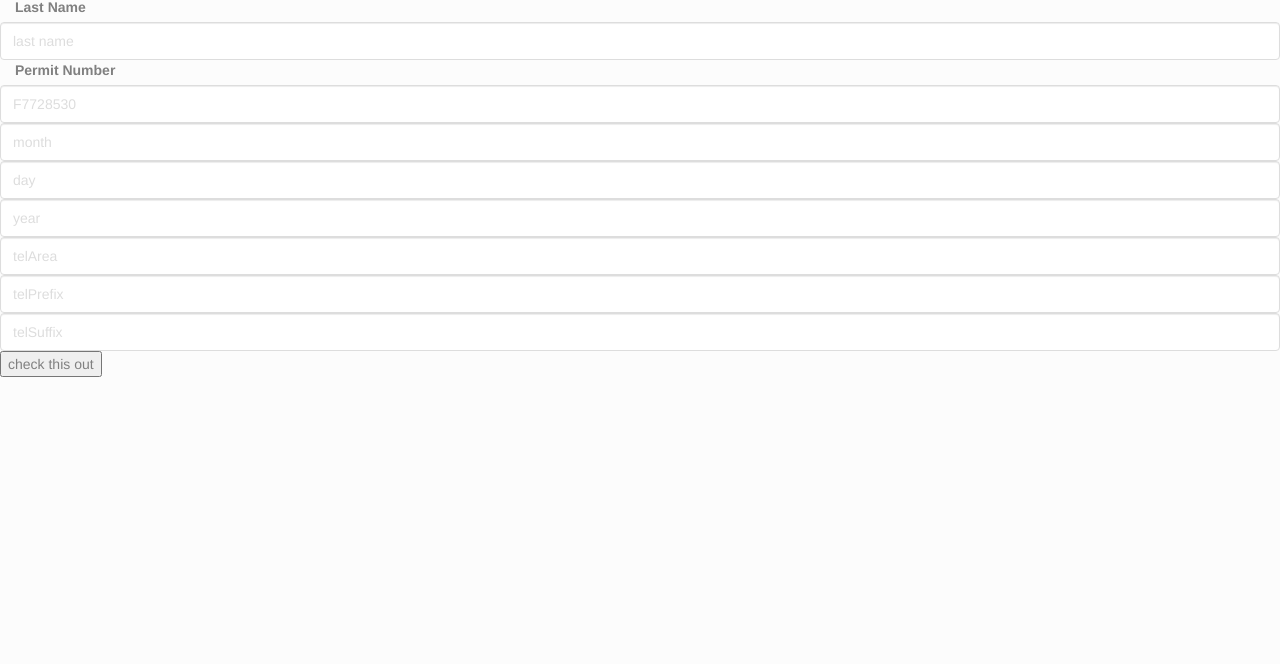
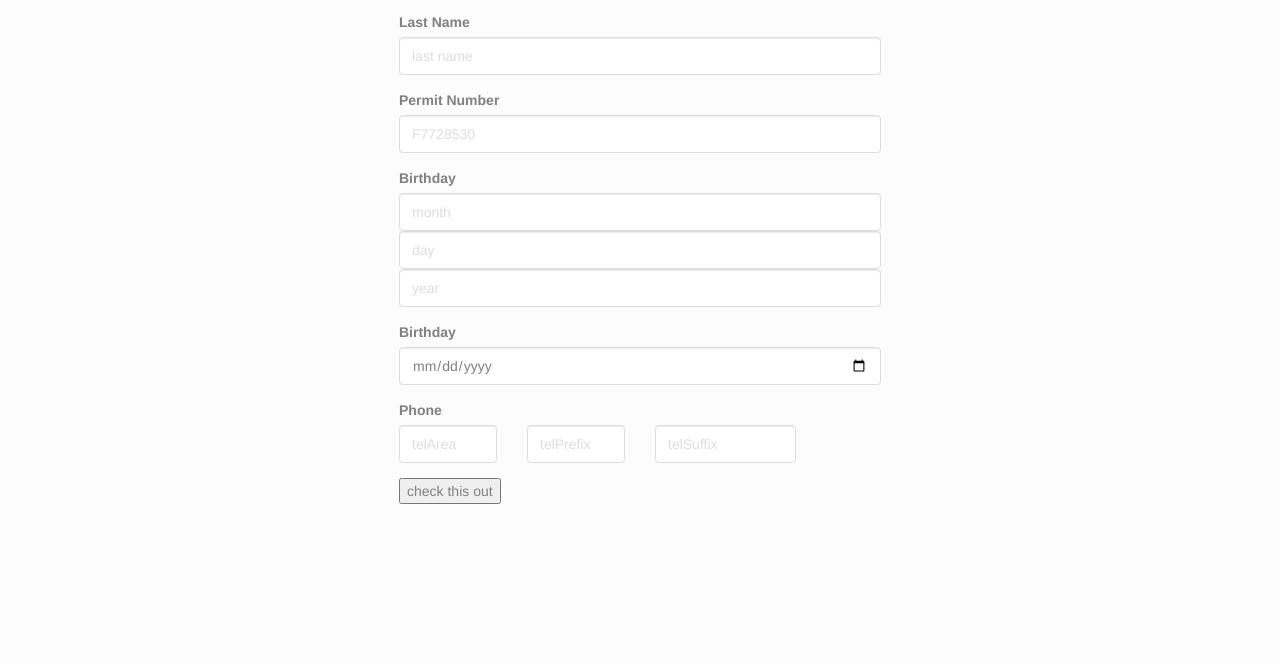
Before and after one commit to spininertia/checkdmv, a browser extension: page settings.html in a window 1280 px wide. Shown: the part 136-800 px from the top of the page. Drawn offline with Linux system fonts and the light colour scheme.

Commit message:
basic UI added, wait to add more component and style

```diff
--- a/settings.html
+++ b/settings.html
@@ -17,23 +17,60 @@
       <![endif]-->
   </head>
   <body>
+    <div class="container" style="width:40%">
         <h1>Please fill in the form</h1>
-    <form id="myform">
-        <label for="firstName" class="col-lg-2 control-label">First Name</label>
+        <form id="myform" role="form"  >
+            <div class ="form-group row">
+                <div  class="col-lg-12">
+                    <label for="firstName" class="control-label">First Name</label>
                     <input type="text" class="form-control" id="firstName" placeholder="first name">
-        <label for="lastName" class="col-lg-2 control-label">Last Name</label>
+                </div>
+            </div>
+            <div class ="form-group row">
+             <div  class="col-lg-12">
+                <label for="lastName" class="control-label">Last Name</label>
                 <input type="text" class="form-control" id="lastName" placeholder="last name">
-        <label for="dlNumber" class="col-lg-2 control-label">Permit Number</label>
+            </div>
+        </div>
+        <div class ="form-group row">
+            <div  class="col-lg-12">
+                <label for="dlNumber" class="control-label">Permit Number</label>
                 <input type="text" class="form-control" id="dlNumber" placeholder="F7728530"/>
-
+            </div>
+        </div>
+        <div class ="form-group row">
+            <div  class="col-lg-12">
+                <label for="birthMonth" class="control-label">Birthday</label>
                 <input  type="text" class="form-control" id="birthMonth" placeholder="month"/>
                 <input  type="text" class="form-control" id="birthDay" placeholder="day"/>
                 <input  type="text" class="form-control" id="birthYear" placeholder="year"/>
-        <input  type="text" class="form-control" id="telArea" placeholder="telArea"/>
-        <input  type="text" class="form-control" id="telPrefix" placeholder="telPrefix"/>
-        <input  type="text" class="form-control" id="telSuffix" placeholder="telSuffix"/>
+            </div>
+        </div>
+            <div class ="form-group row">
+            <div  class="col-lg-12">
+                <label for="birthDate" class="control-label">Birthday</label>
+                <input type="date" class="form-control" id="birthDate"/>
+            </div>
+        </div>
+        <div class ="form-group row">
+            <div  class="col-lg-12">
+               <label for="telephone" class="control-label">Phone</label>
+           </div>
+           <div id="telephone">
+            <div class="col-lg-3">
+                <input type="text" class="form-control" id="telArea" placeholder="telArea"/>
+            </div>
+            <div class="col-lg-3">
+                <input type="text" class="form-control" id="telPrefix" placeholder="telPrefix"/>
+            </div>
+            <div class="col-lg-4">
+                <input type="text" class="form-control" id="telSuffix" placeholder="telSuffix"/>
+            </div>
+        </div>
+    </div>
     <input  type="submit" value="check this out"/>
 </form>
+</div>
 
 <!-- jQuery (necessary for Bootstrap's JavaScript plugins) -->
 <!-- <script src="https://ajax.googleapis.com/ajax/libs/jquery/1.11.0/jquery.min.js"></script> -->
```
Lines whose indentation alone changed are shown as unchanged.
